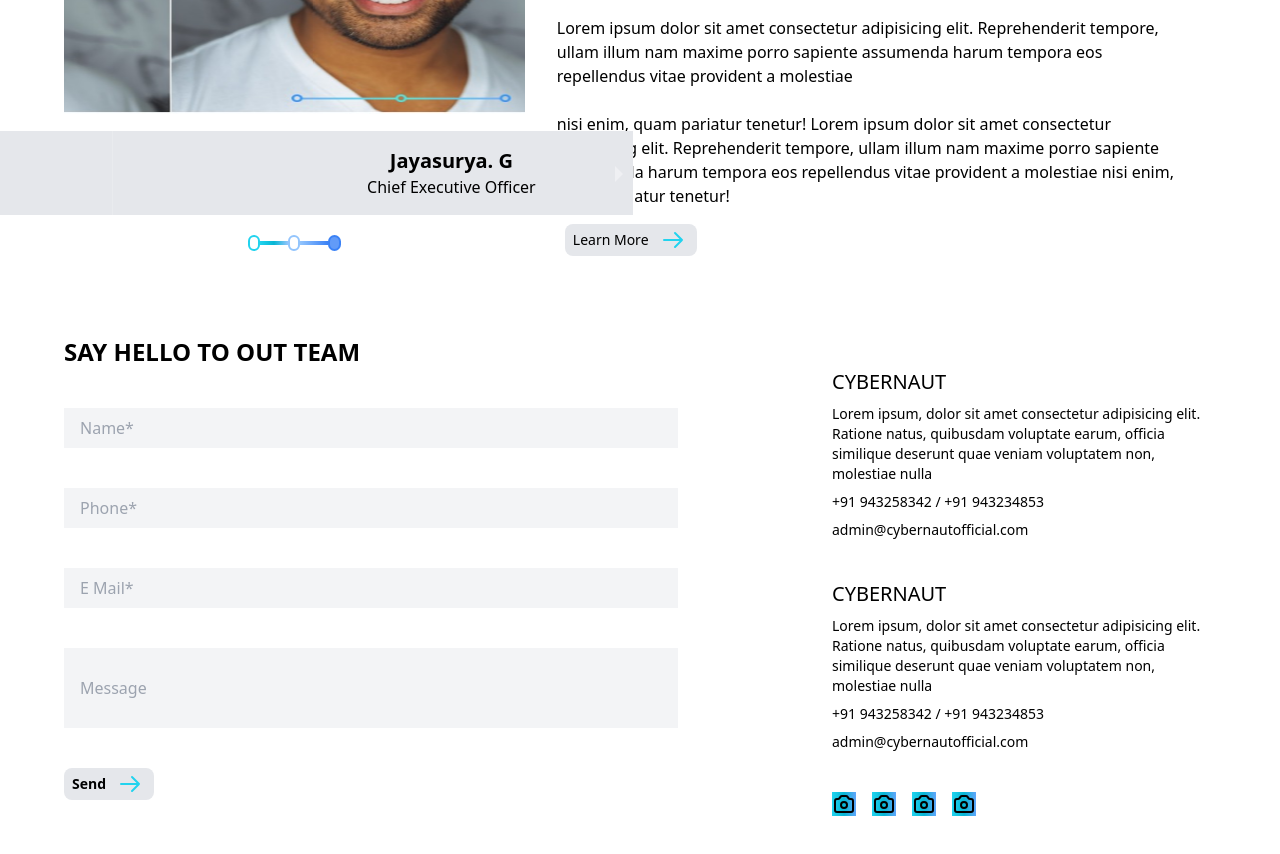
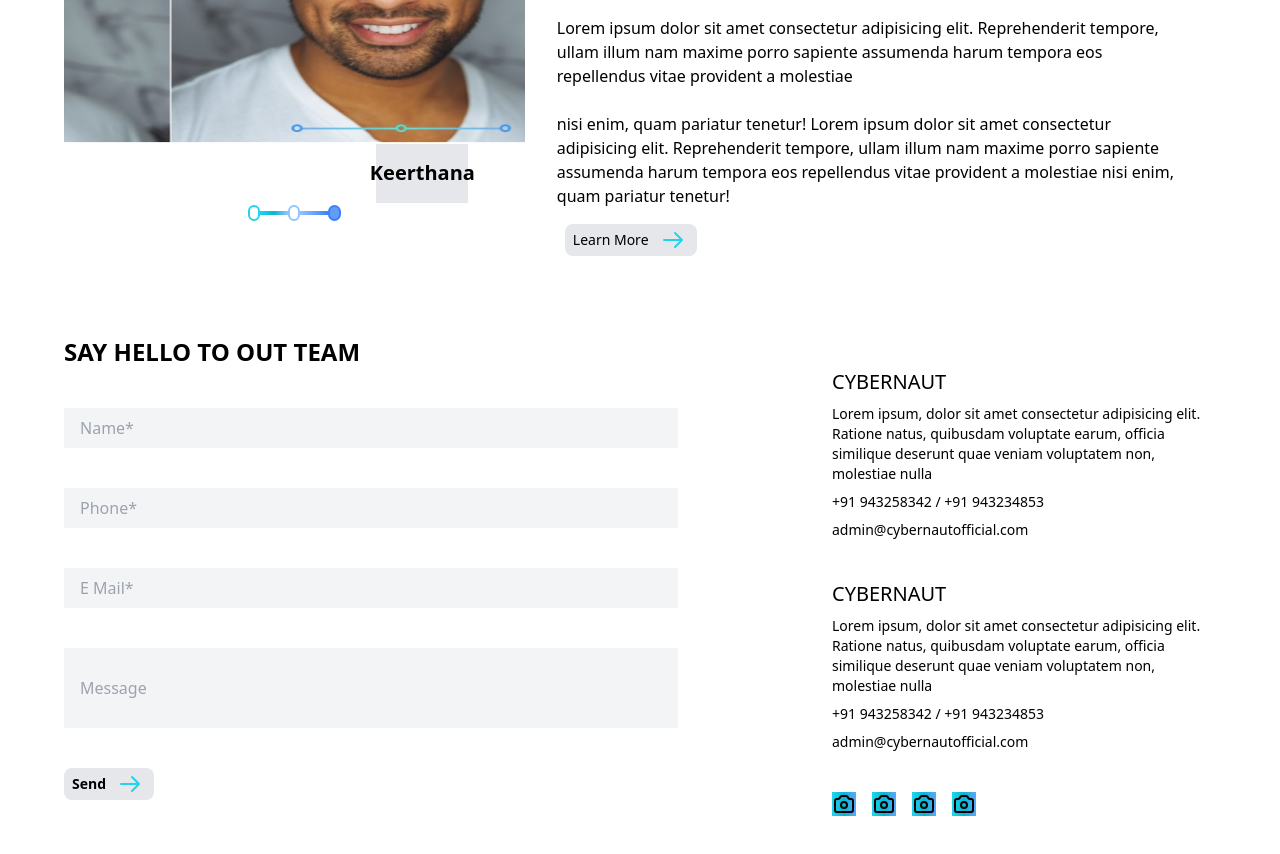
Before and after one commit to Gautham0718/Cybernaut-website, a Next.js app: page / in a window 1280 px wide. Shown: the part 3500-4354 px from the top of the page. Built offline with nearby package versions, Linux system fonts and the light colour scheme.

Commit message:
Update Founders.tsx

```diff
--- a/components/Founders.tsx
+++ b/components/Founders.tsx
@@ -39,31 +39,31 @@ const Founders = () => {
           />
         </div>
       </Carousel>
-      <Carousel
-        onChange={(e) => {
-          setSelectedSlide(e);
-        }}
-        {...(CarouselProps as any)}
-      >
-        <div>
-        <div className="bg-gray-200 p-4 flex flex-col w-full items-center justify-between">
-          <p className="font-semibold text-xl">Jayasurya. G</p>
-          <p>Chief Executive Officer</p>
-        </div>
-        </div>
-        <div>
-        <div className="bg-gray-200 p-4 flex flex-col w-full items-center justify-between">
-          <p className="font-semibold text-xl">Jayasurya. G</p>
-          <p>Chief Executive Officer</p>
-        </div>
-        </div>
-        <div>
-        <div className="bg-gray-200 p-4 flex flex-col w-full items-center justify-between">
-          <p className="font-semibold text-xl">Jayasurya. G</p>
-          <p>Chief Executive Officer</p>
-        </div>
-        </div>
-      </Carousel>
+      <div className="w-[20%] h-6 flex items-center justify-between bg-white">
+        <div
+          className={
+            selectedSlide === 0
+              ? "bg-gray-200 p-4 flex flex-col w-full items-center justify-between font-semibold text-xl"
+              : "text-transparent"
+          }
+        >JayaSurya</div>
+        <div className="flex w-[90%] h-1 bg-gradient-to-r from-cyan-400 via-cyan-500 to-blue-300"></div>
+        <div
+          className={
+            selectedSlide === 1
+              ?  "bg-gray-200 p-4 flex flex-col w-full items-center justify-between font-semibold text-xl"
+              : "text-transparent"
+          }
+        >Manish Kumar</div>
+        <div className="flex w-[90%] h-1 bg-gradient-to-r from-blue-300 to-blue-500"></div>
+        <div
+          className={
+            selectedSlide === 2
+            ?  "bg-gray-200 p-4 flex flex-col w-full items-center justify-between font-semibold text-xl"
+            : "text-transparent"
+          }
+        >Keerthana</div>
+      </div>
       <div className="w-[20%] h-6 flex items-center justify-between bg-white">
         <div
           className={
```
